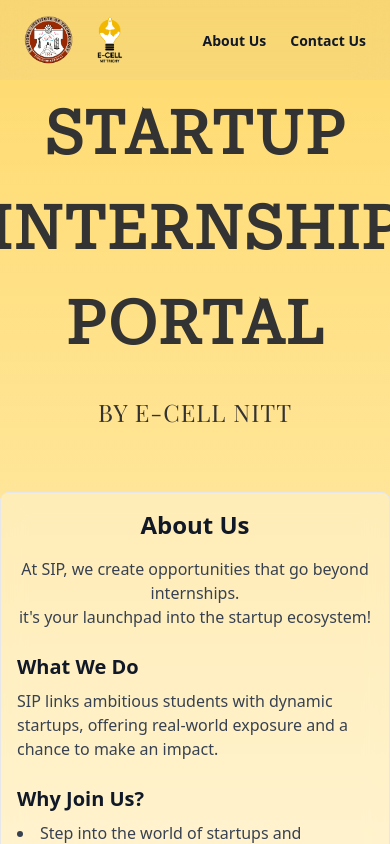
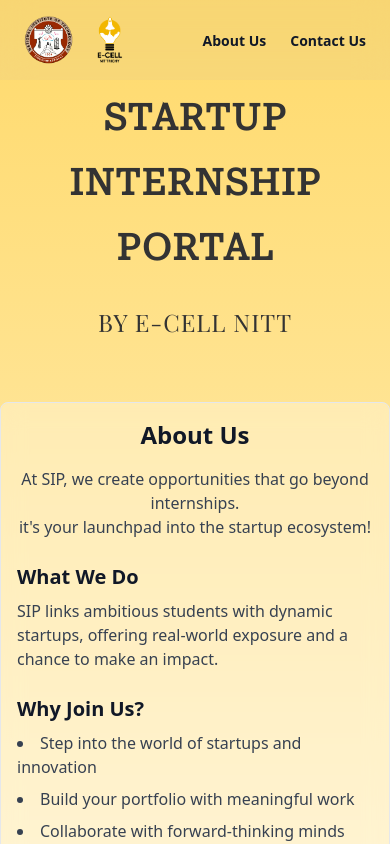
Before and after one commit to AritraDey-Dev/E-cell, a React (Vite) app: page / in a window 390 px wide. Shown: the top 844 px of the page. Built offline with nearby package versions, Linux system fonts and the light colour scheme; a web font is replaced by a local one.

Commit message:
fixed responsiveness

```diff
--- a/src/components/Header/index.jsx
+++ b/src/components/Header/index.jsx
@@ -1,13 +1,13 @@
 function Header() {
   return (
     <div className="mt-10 flex flex-col gap-5 items-center justify-center text-gray-800 roboto-serif-heading no-select">
-      <h1 className="text-6xl sm:text-7xl lg:text-8xl font-bold text-center leading-tight font-baskerville ">
+      <h1 className="text-4xl sm:text-6xl lg:text-7xl font-bold text-center leading-tight font-baskerville">
         STARTUP
       </h1>
-      <h1 className="text-6xl sm:text-7xl lg:text-8xl font-bold text-center leading-tight font-baskerville">
+      <h1 className="text-4xl sm:text-6xl lg:text-7xl font-bold text-center leading-tight font-baskerville">
         INTERNSHIP
       </h1>
-      <h1 className="text-6xl sm:text-7xl lg:text-8xl font-bold text-center leading-tight font-baskerville">
+      <h1 className="text-4xl sm:text-6xl lg:text-7xl font-bold text-center leading-tight font-baskerville">
         PORTAL
       </h1>
       <p className="text-xl sm:text-2xl lg:text-3xl text-center font-medium text-gray-600 playfair-display-heading">
--- a/src/components/Navbar/index.jsx
+++ b/src/components/Navbar/index.jsx
@@ -73,7 +73,7 @@
 
          <a href="https://nitt.edu/" target="_blank" rel="noopener noreferrer">
           <img
-            src="public/nit-logo.png"
+            src="/public/nit-logo.png"
             alt="NIT Logo"
             className="h-12 mr-3 pointer no-select"
           />
@@ -84,7 +84,7 @@
           rel="noopener noreferrer"
         >
           <img
-            src="public/LOGO-FINAL.png"
+            src="/LOGO-FINAL.png"
             alt="E-Cell Logo"
             className="h-12 mr-3 no-select"
           />
```
